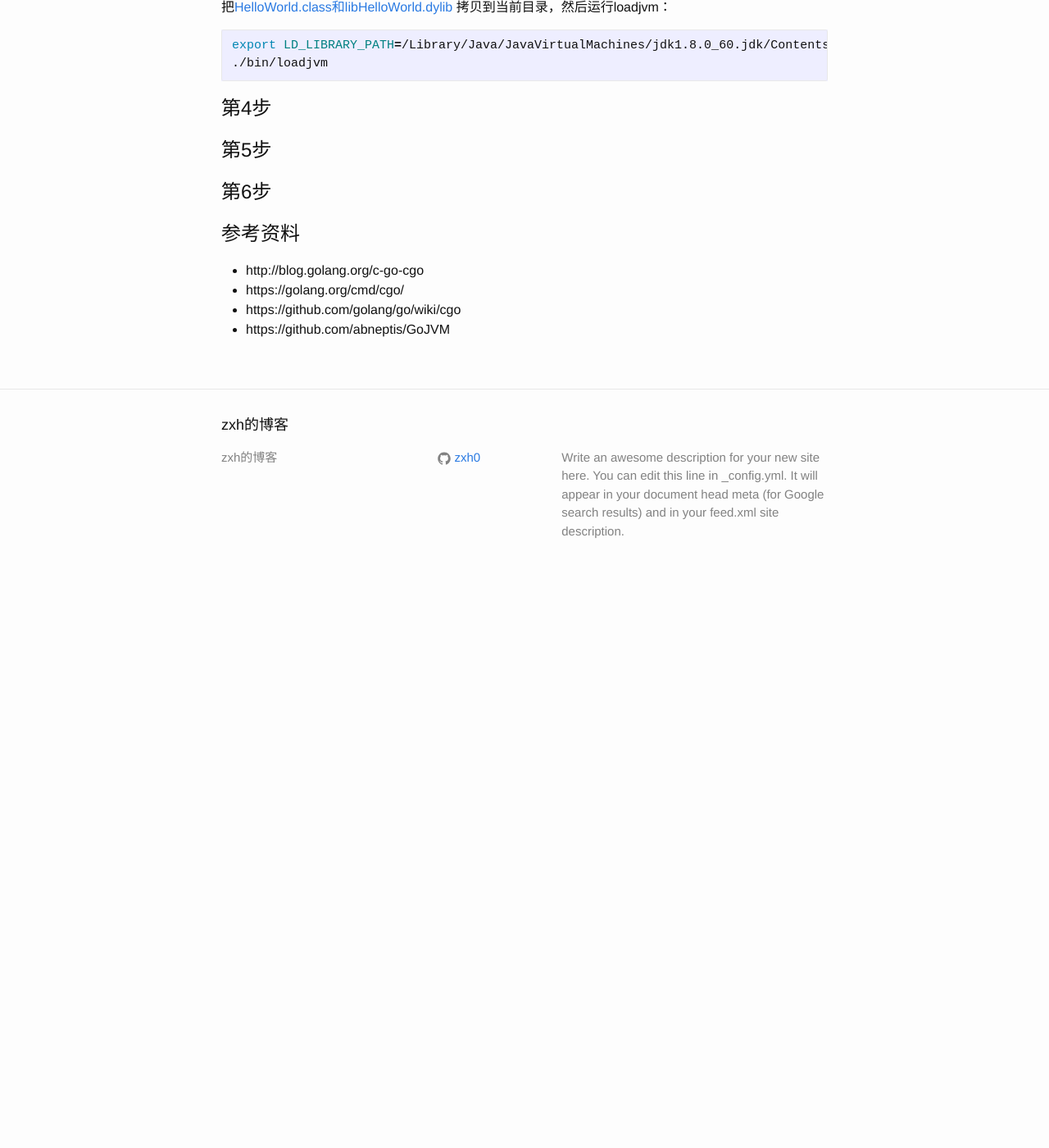
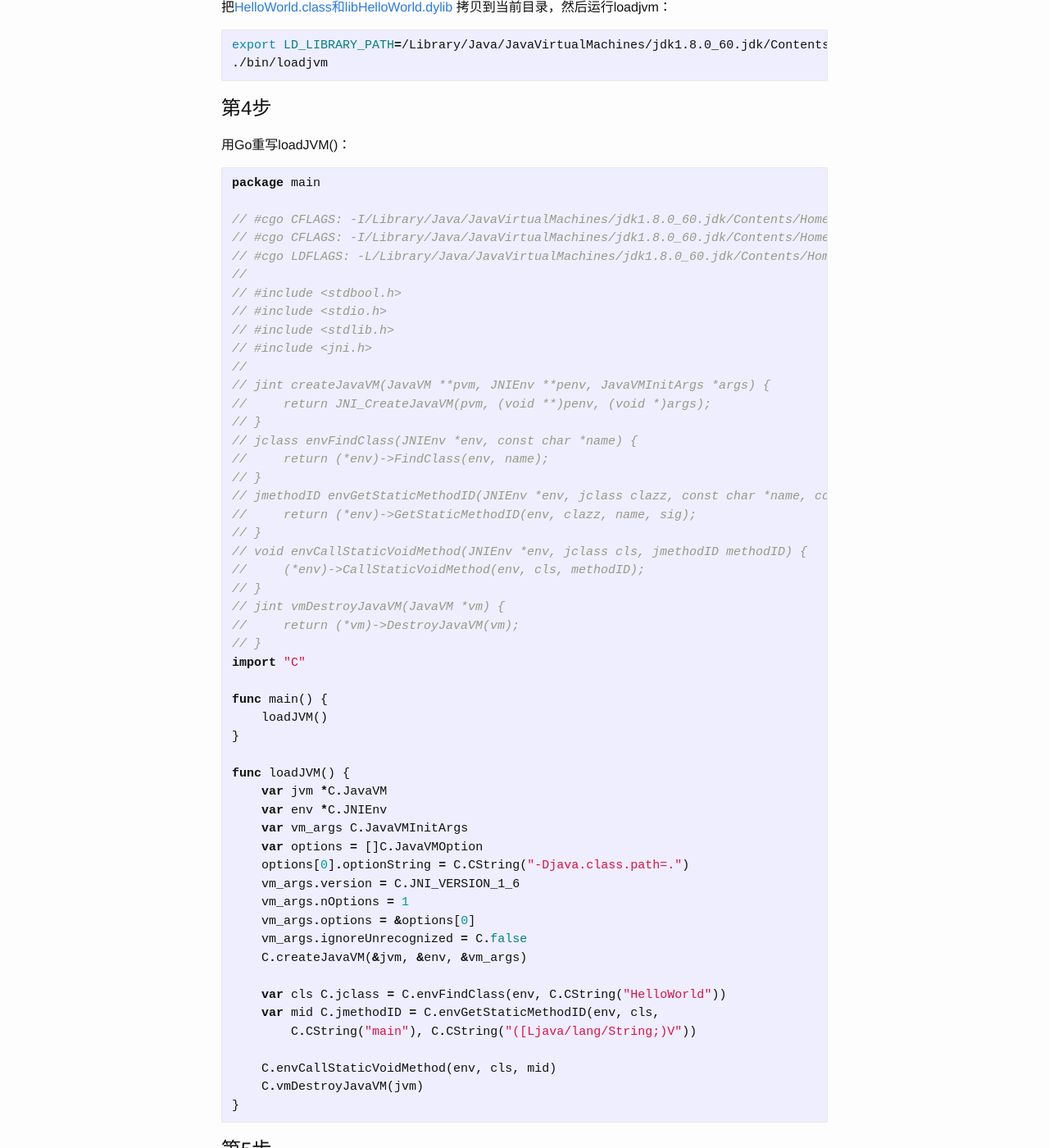
Before and after one commit to 777404/myblog, a Jekyll site: the page built from blog/_posts/2016-01-06-JNI-LoadJVMintoGo.md, in a window 1280 px wide and 1400 px high, scrolled down 1561 px. Shown: the whole window at 82% size. Built offline with Jekyll 4.4.1, drawn with Linux system fonts in a browser that asks for light colours; Markdown is read by kramdown in place of the engine named in the settings; before the commit the page ends 2280 px from its top, so only the background shows below that; some of the changed text lies outside the part shown.

Commit message:
rewrite loadJVM() using go

````diff
--- a/blog/_posts/2016-01-06-JNI-LoadJVMintoGo.md
+++ b/blog/_posts/2016-01-06-JNI-LoadJVMintoGo.md
@@ -71,11 +71,70 @@ export LD_LIBRARY_PATH=/Library/Java/JavaVirtualMachines/jdk1.8.0_60.jdk/Content
 ./bin/loadjvm
 ```
 
+# 第4步
+用Go重写loadJVM()：
 
+```go
+package main
 
-# 第4步
+// #cgo CFLAGS: -I/Library/Java/JavaVirtualMachines/jdk1.8.0_60.jdk/Contents/Home/include
+// #cgo CFLAGS: -I/Library/Java/JavaVirtualMachines/jdk1.8.0_60.jdk/Contents/Home/include/darwin
+// #cgo LDFLAGS: -L/Library/Java/JavaVirtualMachines/jdk1.8.0_60.jdk/Contents/Home/jre/lib/jli -ljli
+//
+// #include <stdbool.h>
+// #include <stdio.h>
+// #include <stdlib.h>
+// #include <jni.h>
+//
+// jint createJavaVM(JavaVM **pvm, JNIEnv **penv, JavaVMInitArgs *args) {
+//     return JNI_CreateJavaVM(pvm, (void **)penv, (void *)args);
+// }
+// jclass envFindClass(JNIEnv *env, const char *name) {
+//     return (*env)->FindClass(env, name);
+// }
+// jmethodID envGetStaticMethodID(JNIEnv *env, jclass clazz, const char *name, const char *sig) {
+//     return (*env)->GetStaticMethodID(env, clazz, name, sig);
+// }
+// void envCallStaticVoidMethod(JNIEnv *env, jclass cls, jmethodID methodID) {
+//     (*env)->CallStaticVoidMethod(env, cls, methodID);
+// }
+// jint vmDestroyJavaVM(JavaVM *vm) {
+//     return (*vm)->DestroyJavaVM(vm);
+// }
+import "C"
+
+func main() {
+    loadJVM()
+}
+
+func loadJVM() {
+    var jvm *C.JavaVM
+    var env *C.JNIEnv
+    var vm_args C.JavaVMInitArgs
+    var options = []C.JavaVMOption{{}}
+    options[0].optionString = C.CString("-Djava.class.path=.")
+    vm_args.version = C.JNI_VERSION_1_6
+    vm_args.nOptions = 1
+    vm_args.options = &options[0]
+    vm_args.ignoreUnrecognized = C.false
+    C.createJavaVM(&jvm, &env, &vm_args)
+
+    var cls C.jclass = C.envFindClass(env, C.CString("HelloWorld"))
+    var mid C.jmethodID = C.envGetStaticMethodID(env, cls,
+        C.CString("main"), C.CString("([Ljava/lang/String;)V"))
+
+    C.envCallStaticVoidMethod(env, cls, mid)
+    C.vmDestroyJavaVM(jvm)
+}
+```
+
 # 第5步
-# 第6步
+重写编译和运行loadjvm.go：
+
+```shell
+go install loadjvm
+./bin/loadjvm
+```
 
 # 参考资料
 * http://blog.golang.org/c-go-cgo
````
Also changed, not shown: 1 other file.
